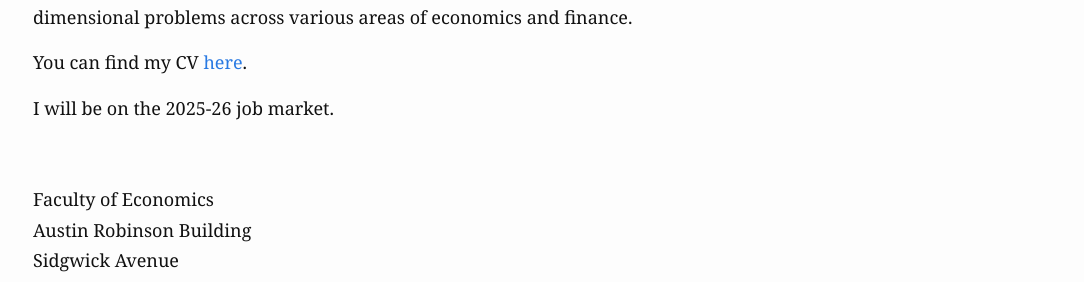
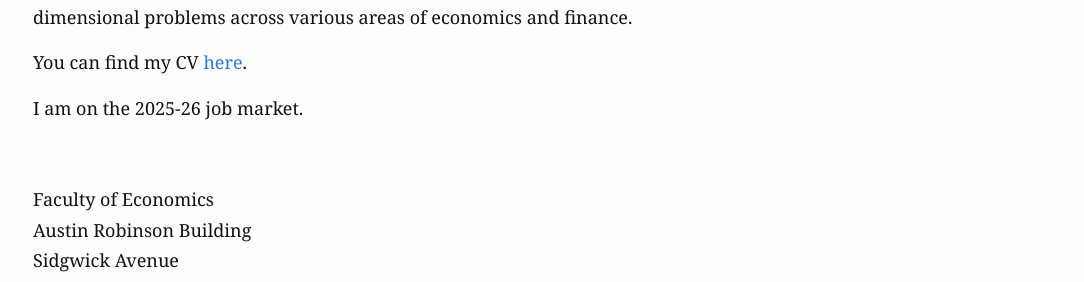
Before and after one commit to zhaocheng-zhang/zhaocheng-zhang.github.io, a Jekyll site: the page built from index.md, in a window 1280 px wide. Shown: the part 319-601 px from the top of the page, without its empty margins (97-1181 px from the left). Built offline with Jekyll 4.4.1, drawn with Linux system fonts in a browser that asks for light colours.

Commit message:
Update index.md

```diff
--- a/index.md
+++ b/index.md
@@ -15,7 +15,7 @@ My research primarily focuses on Applied Econometrics and Financial Econometrics
 
 You can find my CV [here](https://zhaocheng-zhang.github.io/assets/files/cv_zhaocheng.pdf).
 
-I will be on the 2025-26 job market.
+I am on the 2025-26 job market.
 
 <br />
 
```
